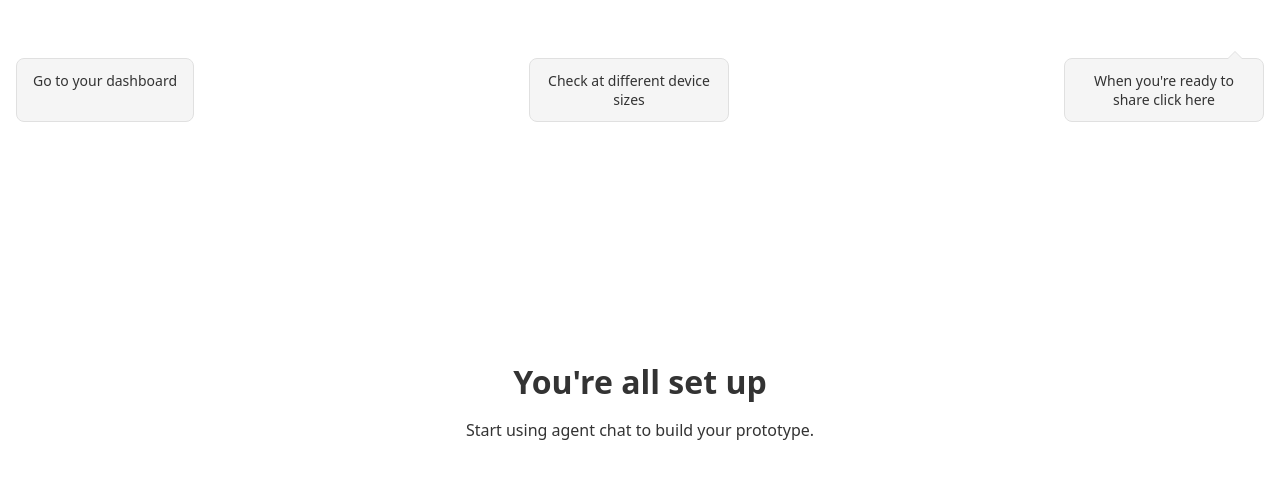
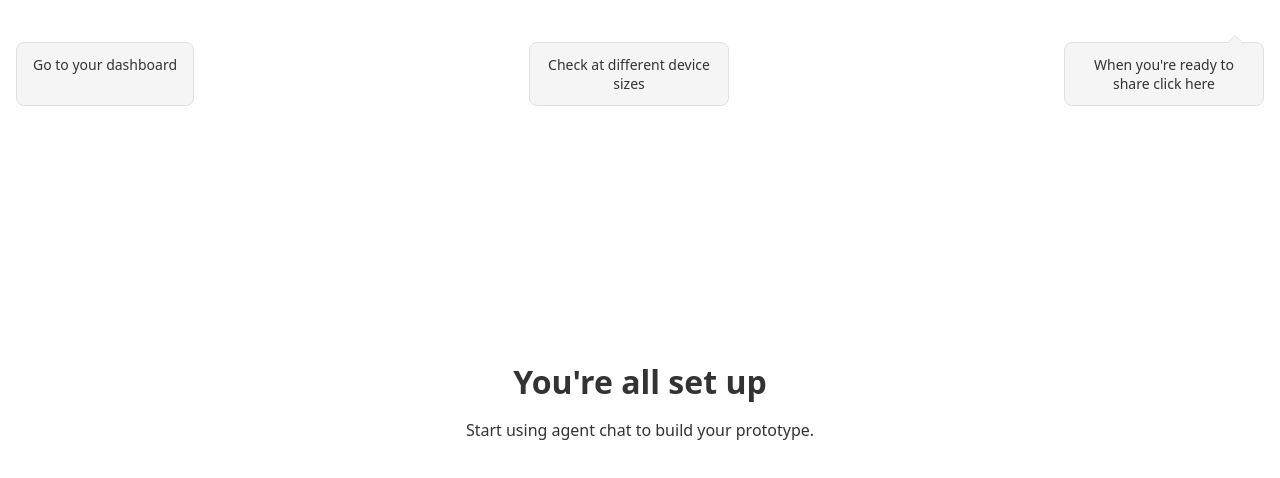
Before and after one commit to superhands-prototypes/test-d01bbcc0, a React (Vite) app: page / in a window 1280 px wide. Shown: the top 478 px of the page. Built offline with nearby package versions, Linux system fonts and the light colour scheme.

Commit message:
I want to reduce the spacing further so they get closer to the toolbar

```diff
--- a/src/index.css
+++ b/src/index.css
@@ -18,12 +18,12 @@ body {
 
 .onboarding-callouts {
   position: fixed;
-  top: 50px;
+  top: 38px;
   left: 0;
   right: 0;
   display: flex;
   gap: 12px;
-  padding: 8px 16px;
+  padding: 4px 16px;
   justify-content: space-between;
 }
 
```
